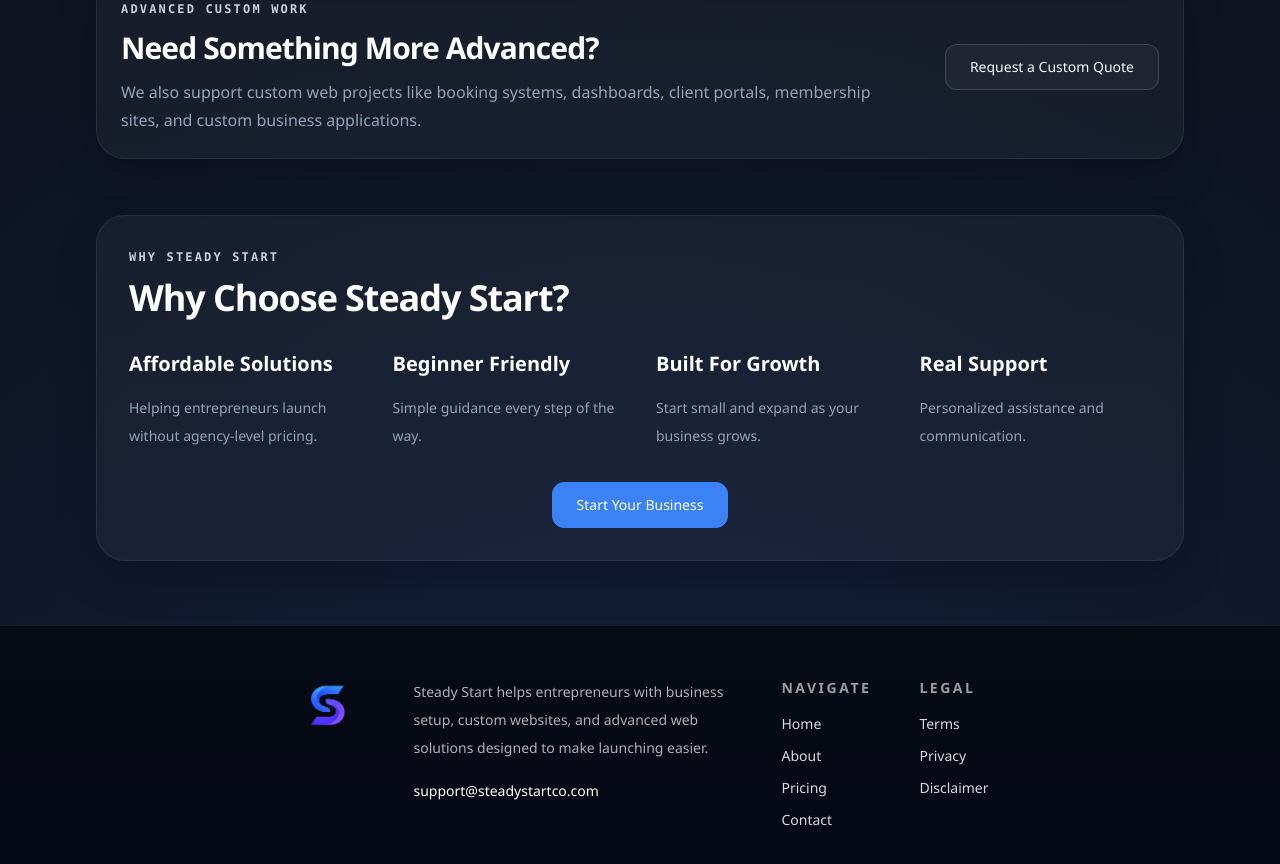
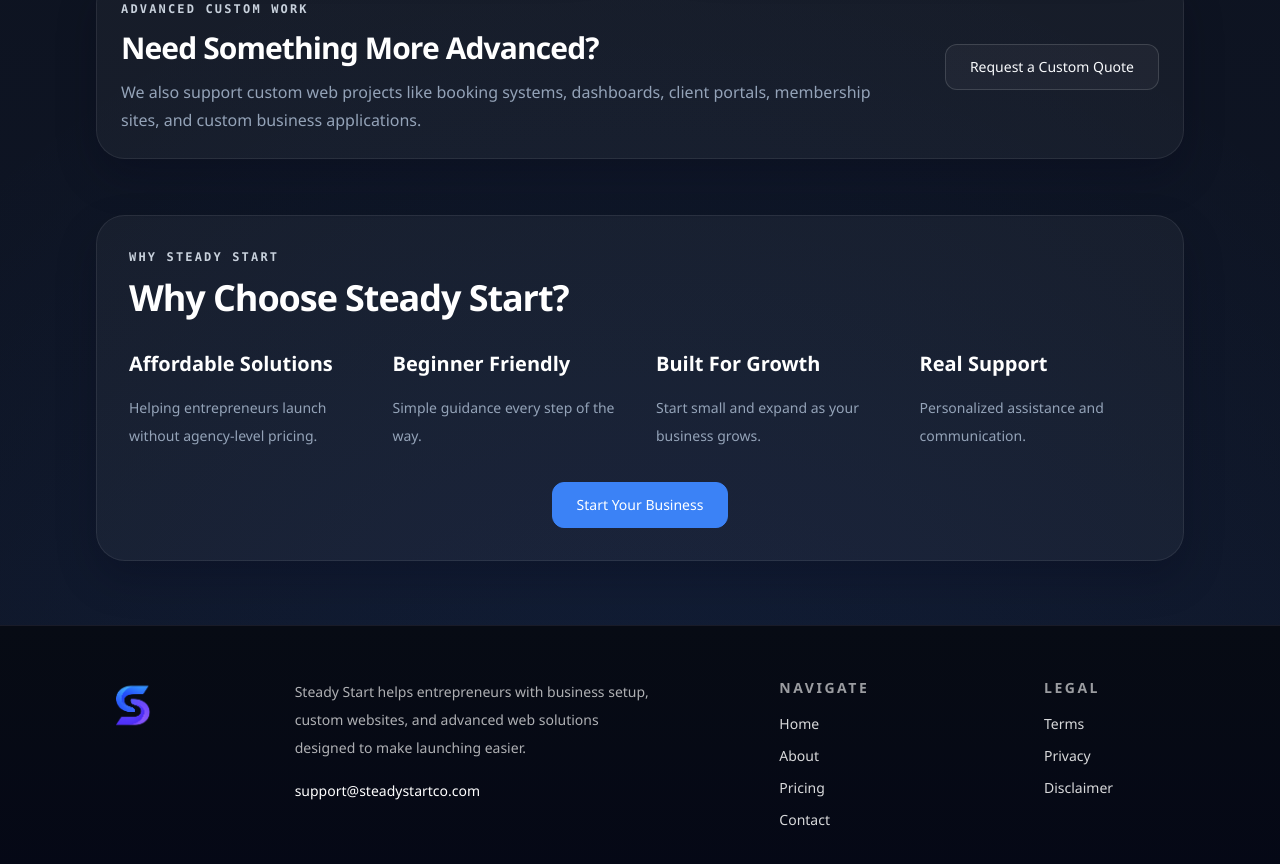
Before and after one commit to MySaaS1023/SS, a Next.js app: page / in a window 1280 px wide. Shown: the part 2292-3156 px from the top of the page. Built offline with nearby package versions, Linux system fonts and the light colour scheme.

Commit message:
Add files via upload

```diff
--- a/components/site-footer.tsx
+++ b/components/site-footer.tsx
@@ -21,7 +21,7 @@
   return (
     <footer className="border-t border-[rgba(255,255,255,0.08)] bg-[linear-gradient(180deg,#070b14,#050816)] text-white">
       <PageContainer className="py-12">
-        <div className="mx-auto grid max-w-5xl gap-8 md:grid-cols-[auto_minmax(260px,320px)_auto_auto] md:items-start md:justify-center md:gap-x-10 lg:gap-x-12">
+        <div className="grid gap-8 md:grid-cols-[auto_minmax(280px,360px)_minmax(110px,140px)_minmax(110px,140px)] md:items-start md:justify-between md:gap-x-8 lg:gap-x-10">
           <div className="flex justify-center md:justify-start">
             <Logo compact />
           </div>
@@ -38,7 +38,7 @@
             </a>
           </div>
 
-          <div className="md:pt-1">
+          <div className="md:justify-self-start md:pt-1">
             <h3 className="text-sm font-semibold uppercase tracking-[0.18em] text-white/60">
               Navigate
             </h3>
@@ -53,7 +53,7 @@
             </div>
           </div>
 
-          <div className="md:pt-1">
+          <div className="md:justify-self-start md:pt-1">
             <h3 className="text-sm font-semibold uppercase tracking-[0.18em] text-white/60">
               Legal
             </h3>
```
